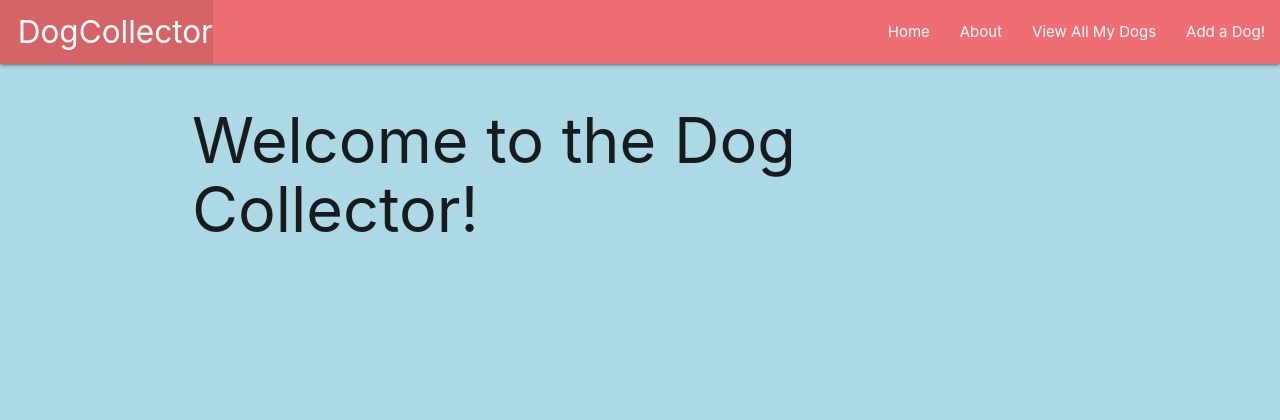
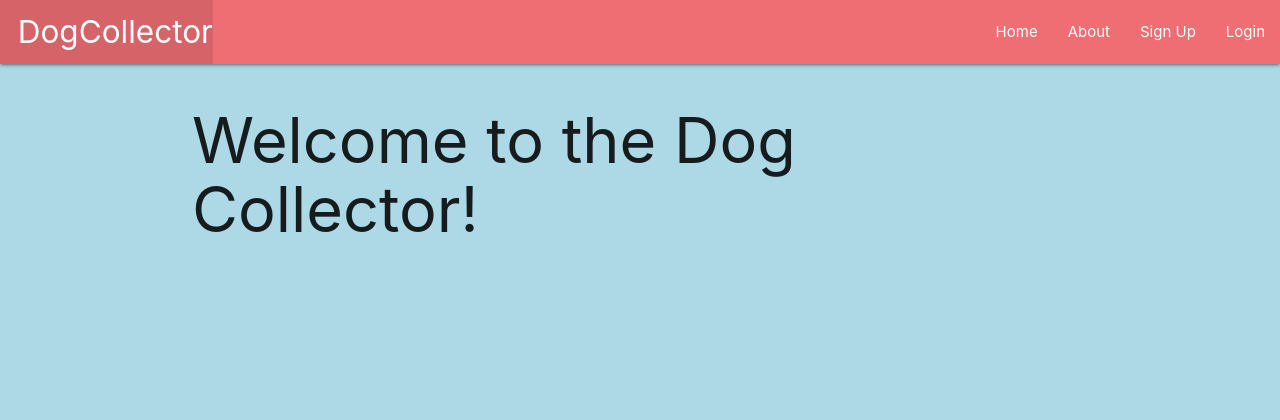
Before and after one commit to laurapease/FinchCollector, a Django app: page /about/ in a window 1280 px wide. Shown: the top 420 px of the page. Run offline with Django 3.2, Linux system fonts and the light colour scheme.

Commit message:
All linked up

```diff
--- a/dogcollector_project/urls.py
+++ b/dogcollector_project/urls.py
@@ -19,4 +19,5 @@ from django.urls import path, include
 urlpatterns = [
     path('admin/', admin.site.urls),
     path('', include('main_app.urls')),
+    path('accounts/', include('django.contrib.auth.urls'))
 ]
--- a/main_app/models.py
+++ b/main_app/models.py
@@ -1,6 +1,7 @@
 from django.db import models
 from django.urls import reverse
 from datetime import date
+from django.contrib.auth.models import User
 
 # Create your models here.
 
@@ -25,6 +26,7 @@ class Dog(models.Model):
     age = models.IntegerField()
     favetoy = models.CharField(max_length=50)
     toys = models.ManyToManyField(Toy)
+    user = models.ForeignKey(User, on_delete=models.CASCADE)
 
     def __str__(self):
         return self.name
--- a/main_app/templates/base.html
+++ b/main_app/templates/base.html
@@ -29,9 +29,15 @@
           <ul class="right">
             <li><a href="{% url 'home' %}">Home</a></li>
             <li><a href="/about">About</a></li>
+            <li><a href="{% url 'signup' %}">Sign Up</a></li>
+            <li><a href="{% url 'login' %}">Login</a></li>
+
+            {% if user.is_authenticated %}
+            <li><a href="{% url 'add_dog' %}">Add a Dog!</a></li>
             <li><a href="/dogs">View All My Dogs</a></li>
+            <li><a href="{% url 'logout' %}">Logout</a></li>
 
-            <li><a href="{% url 'add_dog' %}">Add a Dog!</a></li>
+            {% endif %}
           </ul>
         </div>
       </nav>
--- a/main_app/templates/registration/signup.html
+++ b/main_app/templates/registration/signup.html
@@ -4,7 +4,7 @@
 
 <h1>Sign Up Here</h1>
 
-<form action="{% url 'signup' %}" method="POST">
+<form method="post" action="{% url 'signup' %}">
   {% csrf_token %} {{ form.as_p }}
 
   <button class="btn" type="submit">Signup</button>
--- a/main_app/urls.py
+++ b/main_app/urls.py
@@ -13,5 +13,5 @@ urlpatterns = [
     path('dogs/new/', views.add_dog, name='add_dog'),
     path('dogs/<int:dog_id>/edit/', views.edit_dog, name='edit_dog'),
     path('dogs/<int:dog_id>/delete/', views.delete_dog, name='delete_dog'),
-    # path('accounts/signup', views.signup, name='signup')
+    path('accounts/signup', views.signup, name='signup')
 ]
--- a/main_app/views.py
+++ b/main_app/views.py
@@ -2,6 +2,9 @@ from django.shortcuts import render, redirect
 from django.http import HttpResponse
 from .models import Dog, Toy
 from .forms import WalkingForm, DogForm
+from django.contrib.auth import login
+from django.contrib.auth.forms import UserCreationForm
+from django.contrib.auth.decorators import login_required
 
 # Create your views here.
 def home(request):
@@ -11,14 +14,14 @@ def about(request):
     return render(request, 'about.html')
 
 # ----------------- DOG INDEX
-
+@login_required
 def dogs_index(request):
     dogs = Dog.objects.all()
 
     return render(request, 'dogs/index.html', { 'dogs': dogs })
 
 # ----------------- DOG DETAIL
-
+@login_required
 def dogs_detail(request, dog_id):
     dog = Dog.objects.get(id=dog_id)
 
@@ -34,6 +37,7 @@ def dogs_detail(request, dog_id):
 
 # ----------------- DOG UNUSED TOYS
 
+@login_required
 def unused_toy(request, dog_id, toy_id):
     dog = Dog.objects.get(id=dog_id)
     toy = Toy.objects.get(id=toy_id)
@@ -42,6 +46,7 @@ def unused_toy(request, dog_id, toy_id):
 
 # ----------------- DOG TOYS
 
+@login_required
 def dogs_toy(request, dog_id, toy_id):
     dog = Dog.objects.get(id=dog_id)
     toy = Toy.objects.get(id=toy_id)
@@ -50,6 +55,7 @@ def dogs_toy(request, dog_id, toy_id):
 
 # ----------------- ADD A WALK
 
+@login_required
 def add_walking(request, dog_id):
     form = WalkingForm(request.POST)
 
@@ -62,6 +68,7 @@ def add_walking(request, dog_id):
 
 # ----------------- ADD A DOG
 
+@login_required
 def add_dog(request):
     if request.method == 'POST':
         dog_form = DogForm(request.POST)
@@ -79,6 +86,7 @@ def add_dog(request):
 
 # ----------------- EDIT A DOG
 
+@login_required
 def edit_dog(request, dog_id):
     dog = Dog.objects.get(id=dog_id)
 
@@ -95,6 +103,30 @@ def edit_dog(request, dog_id):
 
 # ----------------- DELETE A DOG
 
+@login_required
 def delete_dog(request, dog_id):
     Dog.objects.get(id=dog_id).delete()
     return redirect('index')
+
+# ----------------- SIGN UP
+
+@login_required
+def signup(request):
+    error_message = ''
+
+    if request.method == 'POST':
+
+        form = UserCreationForm(request.POST)
+        if form.is_valid():
+            user = form.save()
+            login(request, user)
+            return redirect('dogs_index')
+        else:
+            error_message = 'Invalid sign up -- please try again'
+            form = UserCreationForm()
+            context = {'form': form, 'error_message': error_message}
+            return render(request, 'regstration/signup.html', context)
+
+    form = UserCreationForm()
+    context = {'form': form, 'error_message': error_message}
+    return render (request, 'registration/signup.html', context)
```
